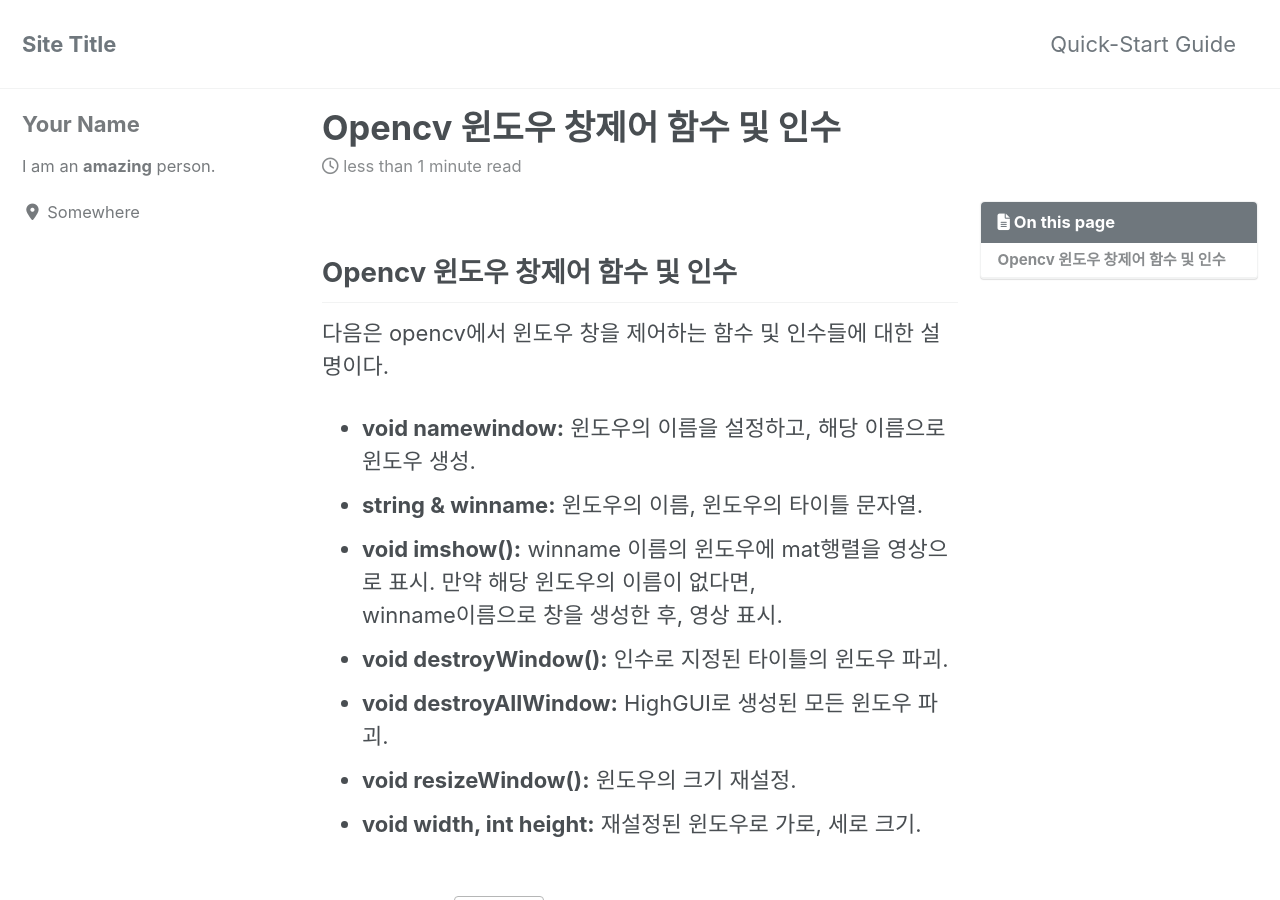
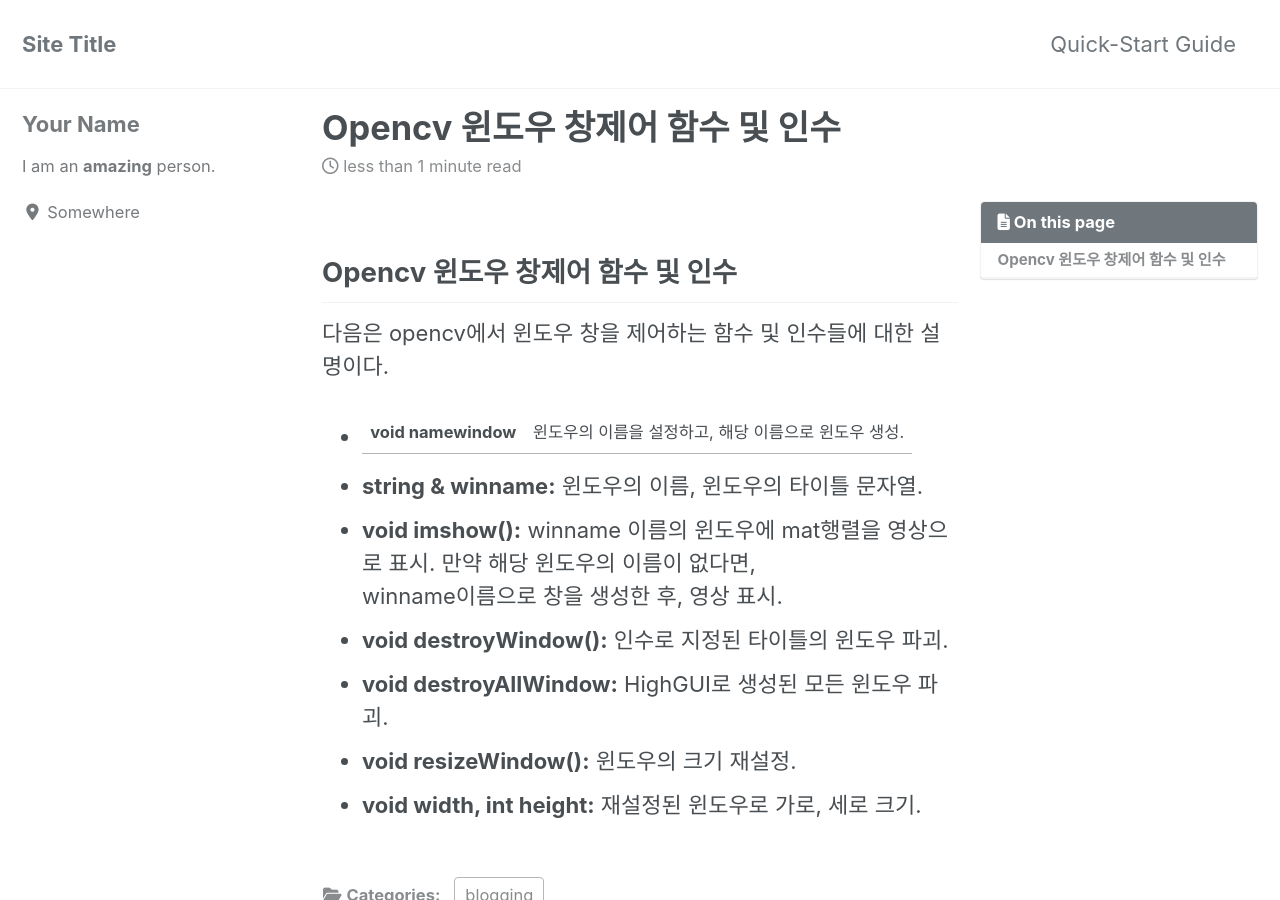
Before and after one commit to rin1004/MyStudy, a Jekyll site: the page built from _posts/2020-02-07-Opencv 윈도우 창제어 함수 및 인수.md, in a window 1280 px wide and 900 px high. Built offline with Jekyll 4.4.1, drawn with Linux system fonts in a browser that asks for light colours; cached includes are drawn as plain includes; nearby versions of some CDN libraries.

```diff
--- a/_posts/2020-02-07-Opencv 윈도우 창제어 함수 및 인수.md
+++ b/_posts/2020-02-07-Opencv 윈도우 창제어 함수 및 인수.md
@@ -9,7 +9,7 @@ toc: true
 ## **Opencv 윈도우 창제어 함수 및 인수**
 다음은 opencv에서 윈도우 창을 제어하는 함수 및 인수들에 대한 설명이다.
 
-* **void namewindow:** 윈도우의 이름을 설정하고, 해당 이름으로 윈도우 생성.
+* **void namewindow** | 윈도우의 이름을 설정하고, 해당 이름으로 윈도우 생성.
 * **string & winname:** 윈도우의 이름, 윈도우의 타이틀 문자열.
 * **void imshow():** winname 이름의 윈도우에 mat행렬을 영상으로 표시. 만약 해당 윈도우의 이름이 없다면,
                      winname이름으로 창을 생성한 후, 영상 표시.
```
